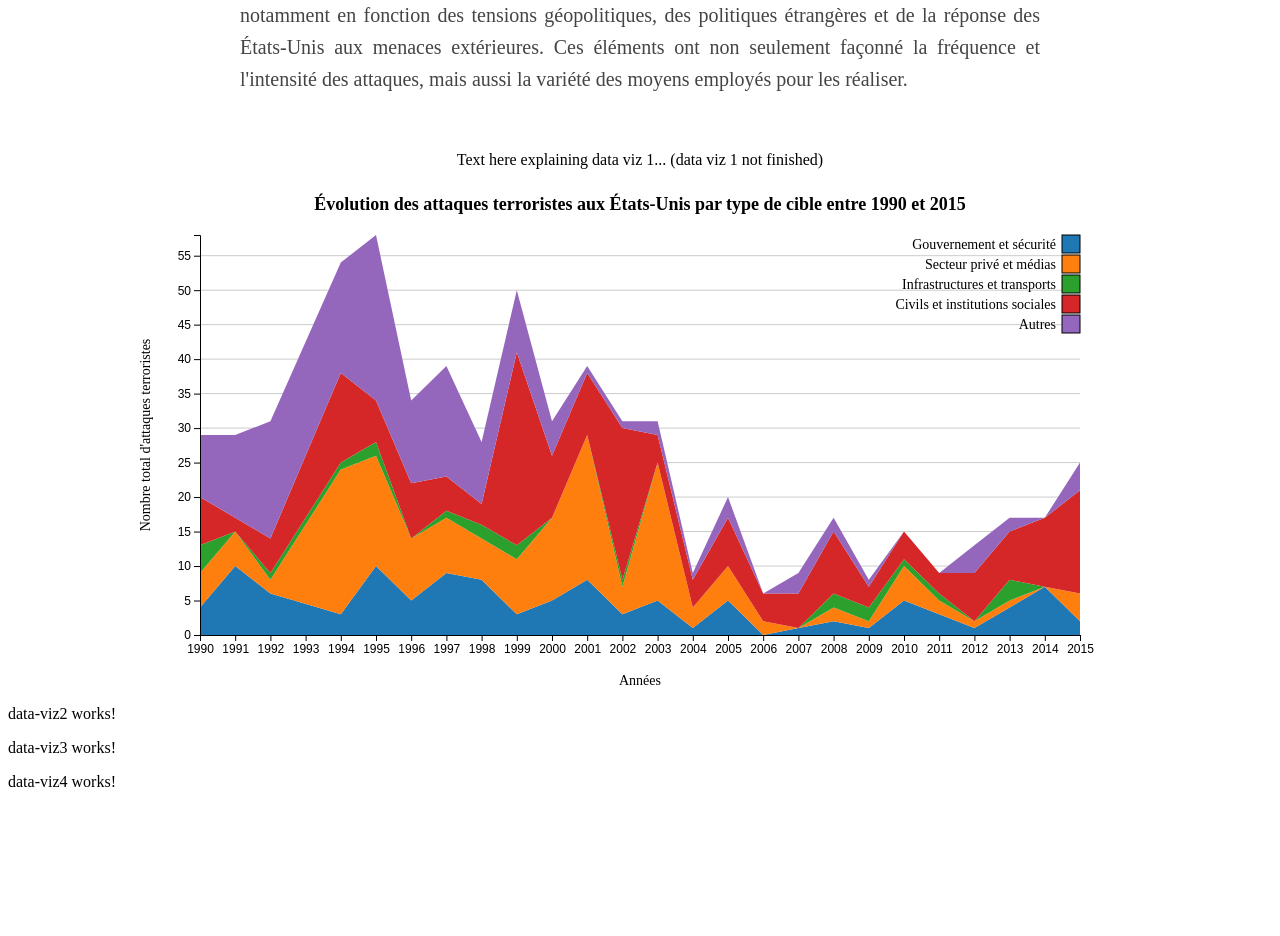
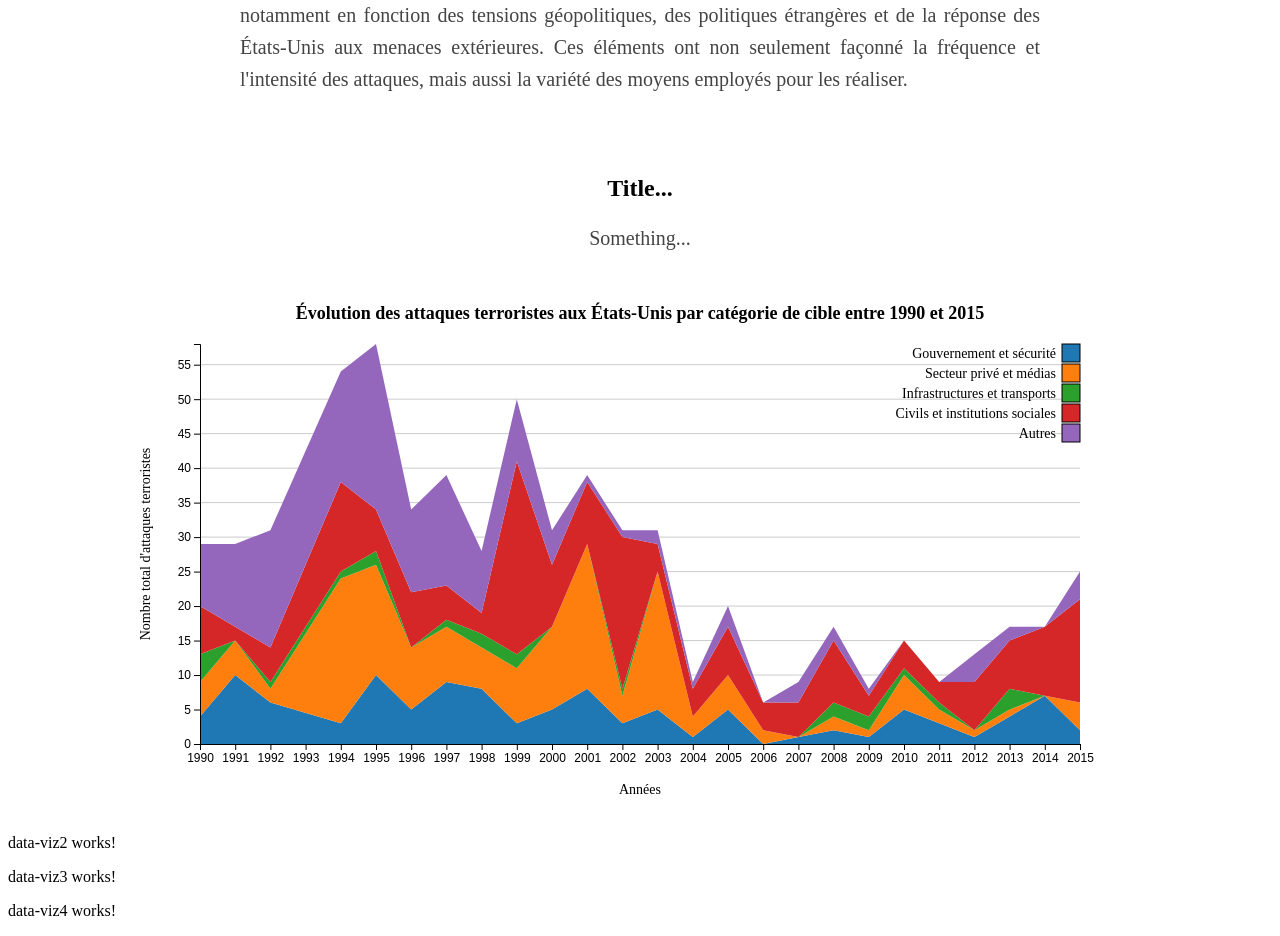
Before and after one commit to GabrielLouka/INF8808-Projet, an Angular app: page / in a window 1280 px wide. Shown: the part 540-1476 px from the top of the page. Before the commit the page ends 1347 px from the top, so only its background shows below. Built offline with nearby package versions, Linux system fonts and the light colour scheme.

Commit message:
Added data viz 1 intro and description placeholders

```diff
--- a/src/app/components/introduction-section/introduction-section.component.scss
+++ b/src/app/components/introduction-section/introduction-section.component.scss
@@ -8,12 +8,6 @@
         font-size: 2.5rem;
         color: #333;
         margin-bottom: 10px;
-    }
-
-    h2 {
-        font-size: 2rem;
-        color: #555;
-        margin-bottom: 20px;
     }
 
     .authors {
--- a/src/app/components/visualizations/data-viz1/data-viz1.component.html
+++ b/src/app/components/visualizations/data-viz1/data-viz1.component.html
@@ -1,5 +1,10 @@
 <div class="container">
-    <p>Text here explaining data viz 1... (data viz 1 not finished)</p>
+    <div class="viz-introduction">
+        <h2 class="viz-title">Title...</h2>
+
+        <p class="viz-description">Something...</p>
+    </div>
+
     <app-loader *ngIf="isLoading"></app-loader>
     <div id="stacked-area-chart">
         <div id="tooltip" class="tooltip"></div>
--- a/src/app/components/visualizations/data-viz1/data-viz1.component.scss
+++ b/src/app/components/visualizations/data-viz1/data-viz1.component.scss
@@ -2,6 +2,9 @@
     display: flex;
     flex-direction: column;
     align-items: center;
+    max-width: 800px;
+    margin: 0 auto;
+    padding: 20px;
 }
 
 #stacked-area-chart {
@@ -54,3 +57,19 @@
         }
     }
 }
+
+.viz-introduction {
+    margin-bottom: 20px;
+
+    .viz-title {
+        text-align: center;
+    }
+
+    .viz-description {
+        font-size: 1rem;
+        color: #444;
+        line-height: 1.6;
+        text-align: justify;
+        font-size: 20px;
+    }
+}
--- a/src/app/components/visualizations/data-viz1/data-viz1.component.ts
+++ b/src/app/components/visualizations/data-viz1/data-viz1.component.ts
@@ -71,7 +71,7 @@ export class DataViz1Component implements OnInit {
             .style('font-size', '18px')
             .style('font-weight', 'bold')
             .text(
-                'Évolution des attaques terroristes aux États-Unis par type de cible entre 1990 et 2015'
+                'Évolution des attaques terroristes aux États-Unis par catégorie de cible entre 1990 et 2015'
             );
 
         const scales = this.createScales(dimensions, targetTypeCategories);
```
